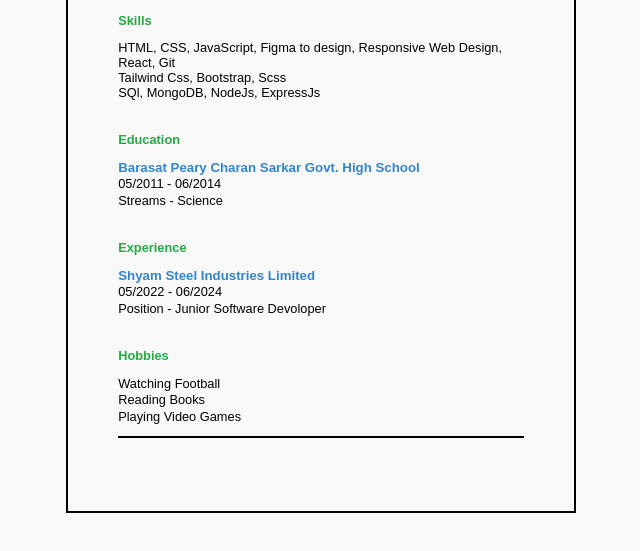
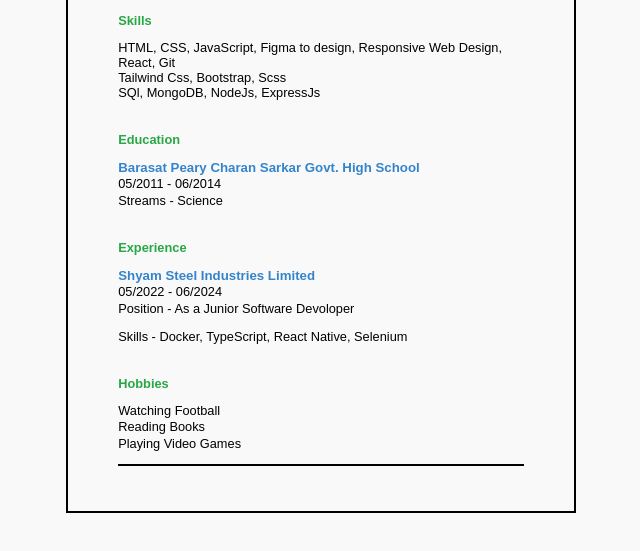
Before and after one commit to abhi1994j/Single_Page_CV, a plain HTML site: page index.html in a window 1280 px wide. Shown: the part 199-750 px from the top of the page, without its empty margins (319-959 px from the left). Drawn offline with Linux system fonts and the light colour scheme.

Commit message:
add skills

```diff
--- a/index.html
+++ b/index.html
@@ -60,7 +60,8 @@
                 <div>
                     <h5 style=" margin-top: 0px; margin-bottom:1px; color: rgb(52,132,204);">Shyam Steel Industries Limited</h5>
                     <p style="margin-top: 0px; margin-bottom: 2px; font-size: 0.8rem;">05/2022 - 06/2024</p>
-                    <p style="margin-top: 0px; ">Position - Junior Software Devoloper</p>
+                    <p style="margin-top: 0px; ">Position - As a Junior Software Devoloper</p>
+                    <p>Skills - Docker, TypeScript, React Native, Selenium</p>
                     <!-- <div styl;">
                         <ul>
                             <li><p>Lorem ipsum dolor sit, </p></li>
```
